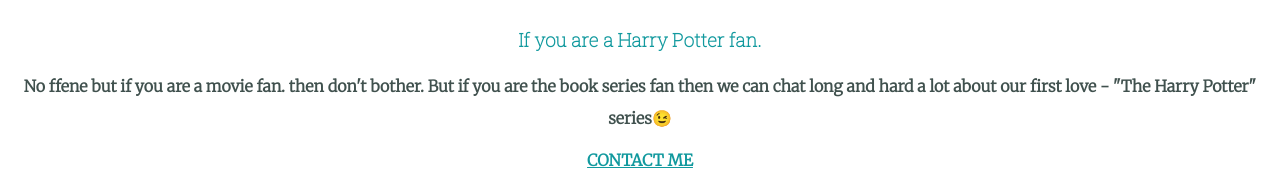
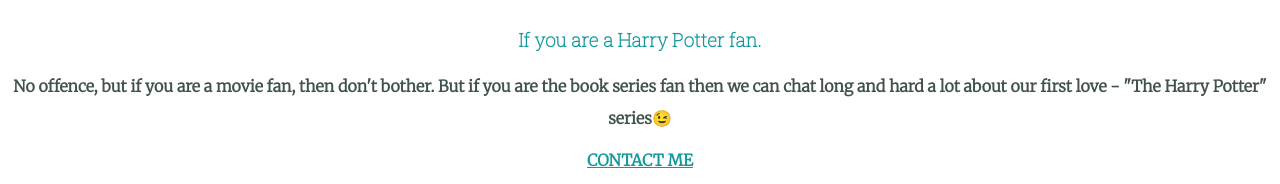
Before and after one commit to Saswat7101/Web-Dev, a plain HTML site: page CSS - My Site/index.html in a window 1280 px wide. Shown: the part 2284-2468 px from the top of the page. Drawn offline with Linux system fonts and the light colour scheme.

```diff
--- a/CSS - My Site/index.html
+++ b/CSS - My Site/index.html
@@ -41,7 +41,7 @@
         <div class="contact-me">
           <h2>Get In Touch</h2>
           <h3>If you are a Harry Potter fan.</h3>
-          <p>No ffene but if you are a movie fan. then don't bother. But if you are the book series fan then we can chat long and hard a lot about our first love - "The Harry Potter" series😉</p>
+          <p >No offence, but if you are a movie fan, then don't bother. But if you are the book series fan then we can chat long and hard a lot about our first love - "The Harry Potter" series😉</p>
           <a class="btn" href="mailto:saswatmohanty77@outlook.com">CONTACT ME</a>
         </div>
       </div>
```
